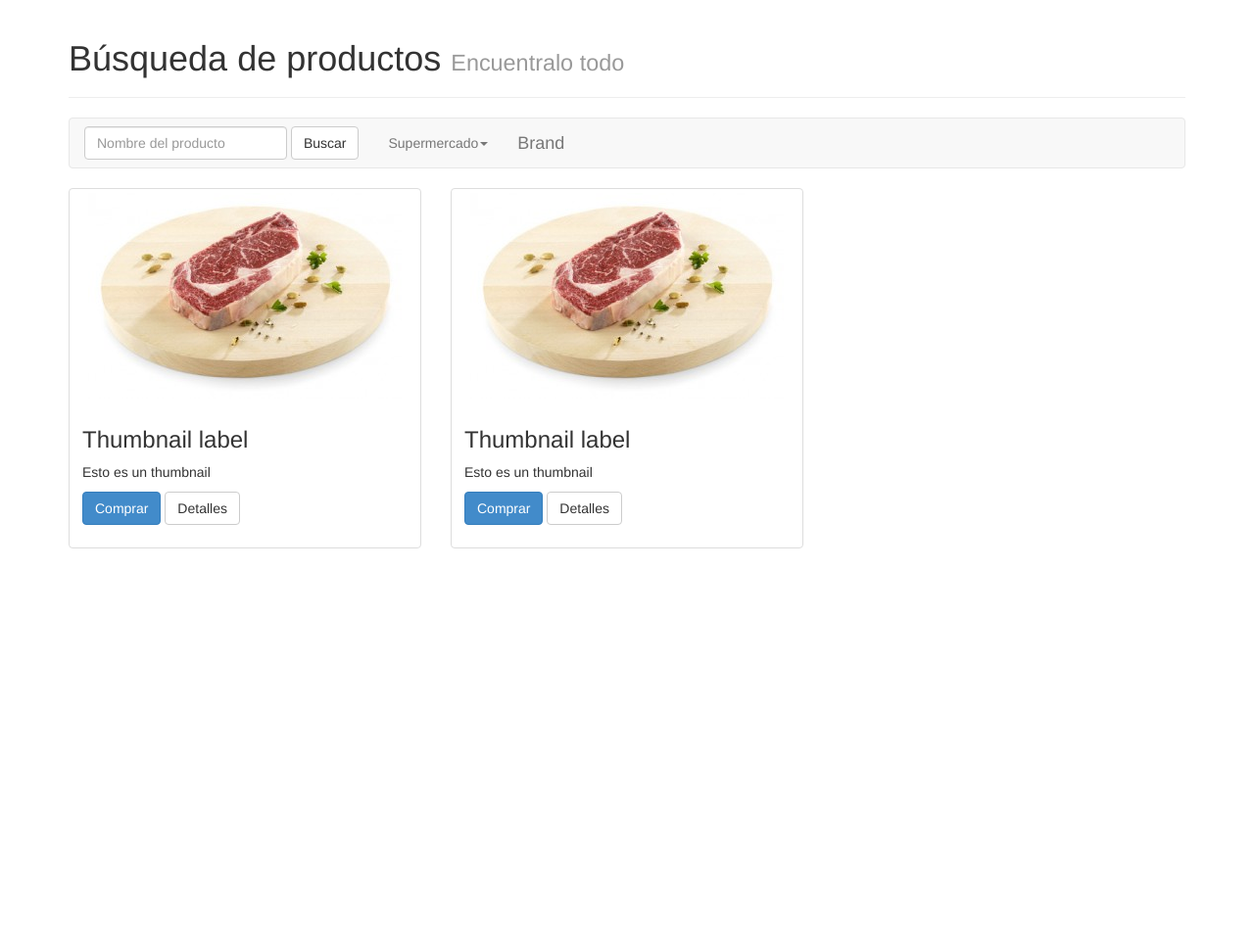
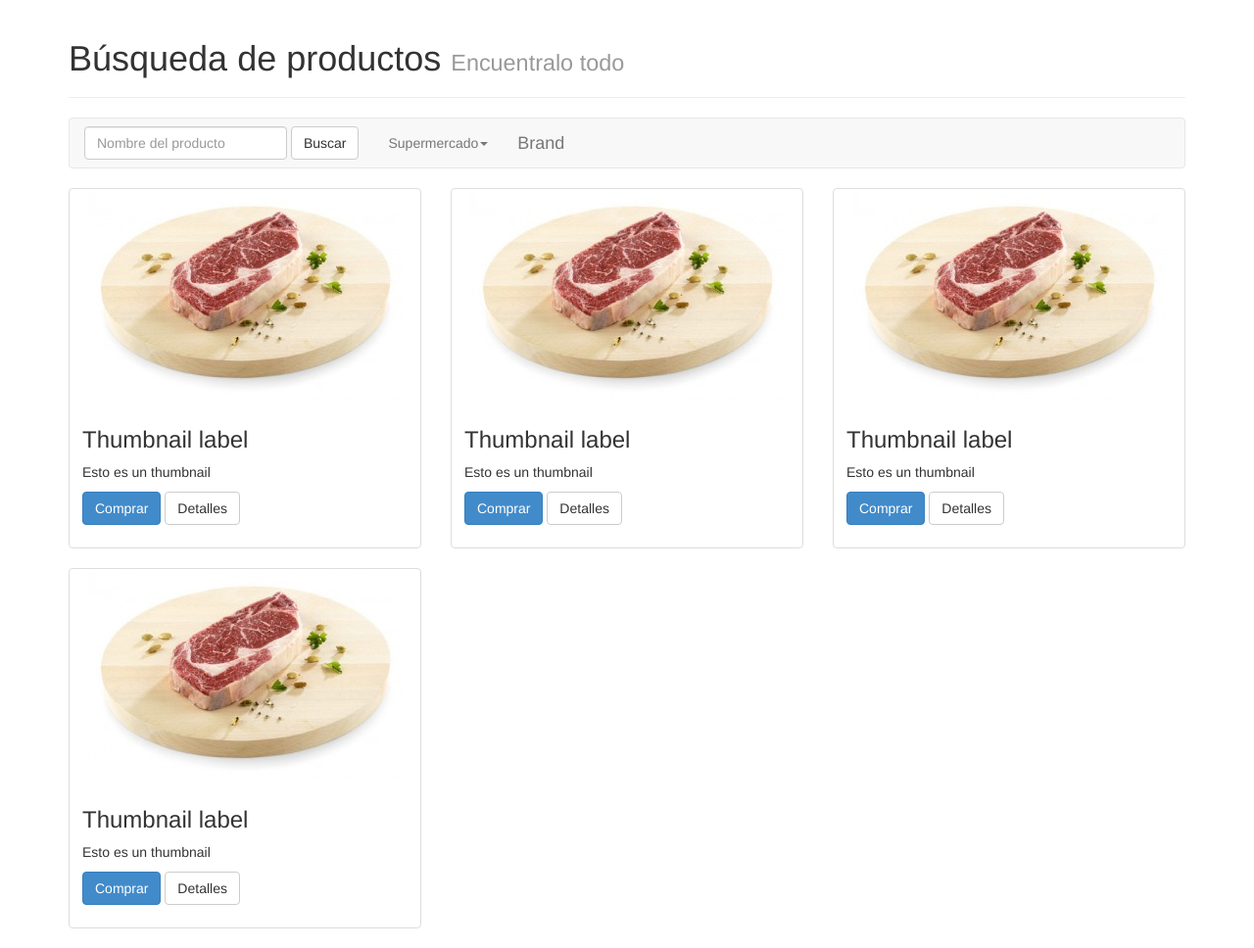
Before and after one commit to fesquivelc/appjaveros, a Django app: page /prueba/ in a window 1280 px wide. Shown: the whole page at 98% size. Before the commit the page ends 560 px from the top, so only its background shows below. Run offline with Django 3.2, Linux system fonts and the light colour scheme.

Commit message:
-PRIMERA PRUEBA CON IMAGENES -PRIMER PROTOTIPO ACEPTABLE =)

```diff
--- a/templates/principal.html
+++ b/templates/principal.html
@@ -64,6 +64,37 @@
                 </div>
             </div>
         </div>
+
+        <div class="col-sm-6 col-md-4">
+            <div class="thumbnail">
+                <img src="{{ STATIC_URL }}images/productos/carne-320x210.jpg" height="320" alt="...">
+
+                <div class="caption">
+                    <h3>Thumbnail label</h3>
+
+                    <p>Esto es un thumbnail</p>
+
+                    <p><a href="#" class="btn btn-primary" role="button">Comprar</a> <a href="#" class="btn btn-default"
+                                                                                       role="button">Detalles</a></p>
+                </div>
+            </div>
+        </div>
+
+        <div class="col-sm-6 col-md-4">
+            <div class="thumbnail">
+                <img src="{{ STATIC_URL }}images/productos/carne-320x210.jpg" height="320" alt="...">
+
+                <div class="caption">
+                    <h3>Thumbnail label</h3>
+
+                    <p>Esto es un thumbnail</p>
+
+                    <p><a href="#" class="btn btn-primary" role="button">Comprar</a> <a href="#" class="btn btn-default"
+                                                                                       role="button">Detalles</a></p>
+                </div>
+            </div>
+        </div>
+
         <div class="col-sm-6 col-md-4">
             <div class="thumbnail">
                 <img src="{{ STATIC_URL }}images/productos/carne-320x210.jpg" height="320" alt="...">
```
